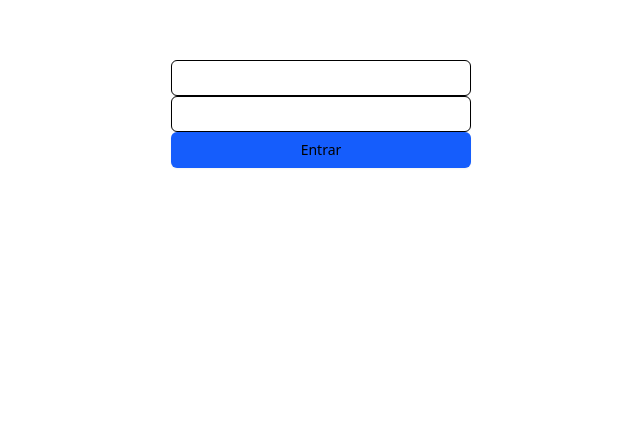
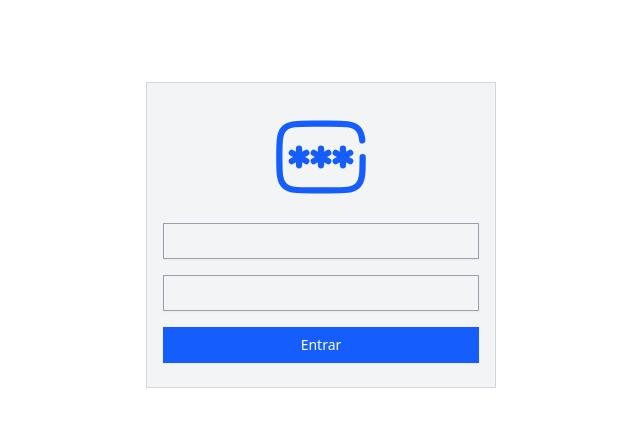
Before and after one commit to heitorBragaPereira/jwt-authentication, a Next.js app in the folder web/jwt-authentication/: page / in a window 1280 px wide. Shown: the part 165-592 px from the top of the page, without its empty margins (319-959 px from the left). Built offline with nearby package versions, Linux system fonts and the light colour scheme.

Commit message:
:construction: wip

```diff
--- a/web/jwt-authentication/src/app/globals.css
+++ b/web/jwt-authentication/src/app/globals.css
@@ -2,7 +2,7 @@
 
 @theme {
   --color-primary: var(--color-blue-600);
-  --color-secondary: var(--color-blue-300);
+  --color-secondary: var(--color-gray-100);
 }
 
 body {
--- a/web/jwt-authentication/src/app/page.tsx
+++ b/web/jwt-authentication/src/app/page.tsx
@@ -1,10 +1,15 @@
 import { Input } from "@/components/ui/input";
 import { Button } from "@/components/ui/button";
+import Image from "next/image";
+import path from "@/assets/logo.svg";
 
 export default function LoginPage() {
   return (
     <div className="w-full h-screen flex justify-center items-center">
-      <div className="w-[300px] h-[350px] flex flex-col">
+      <div className="w-[350px] flex flex-col justify-center gap-4 bg-secondary px-4 py-6 border border-gray-300">
+        <div className="w-full flex justify-center">
+          <Image src={path} alt="Logo" width={100} />
+        </div>
         <Input />
         <Input />
         <Button>Entrar</Button>
--- a/web/jwt-authentication/src/components/ui/button.tsx
+++ b/web/jwt-authentication/src/components/ui/button.tsx
@@ -7,7 +7,7 @@ import { cn } from "@/lib/utils";
 const buttonVariants = cva(
   `inline-flex items-center
   justify-center gap-2 whitespace-nowrap
-  rounded-md text-sm font-medium transition-all
+  text-sm font-medium transition-all
   disabled:pointer-events-none disabled:opacity-50
   [&_svg]:pointer-events-none [&_svg:not([class*='size-'])]:size-4
   shrink-0 [&_svg]:shrink-0 outline-none
@@ -19,7 +19,7 @@ const buttonVariants = cva(
     variants: {
       variant: {
         default:
-          "bg-primary text-primary-foreground shadow-xs hover:bg-primary/90",
+          "bg-primary text-primary-foreground shadow-xs hover:bg-primary/90 text-white",
         destructive:
           "bg-destructive text-white shadow-xs hover:bg-destructive/90 focus-visible:ring-destructive/20 dark:focus-visible:ring-destructive/40 dark:bg-destructive/60",
         outline:
@@ -32,8 +32,8 @@ const buttonVariants = cva(
       },
       size: {
         default: "h-9 px-4 py-2 has-[>svg]:px-3",
-        sm: "h-8 rounded-md gap-1.5 px-3 has-[>svg]:px-2.5",
-        lg: "h-10 rounded-md px-6 has-[>svg]:px-4",
+        sm: "h-8 gap-1.5 px-3 has-[>svg]:px-2.5",
+        lg: "h-10 px-6 has-[>svg]:px-4",
         icon: "size-9",
       },
     },
--- a/web/jwt-authentication/src/components/ui/input.tsx
+++ b/web/jwt-authentication/src/components/ui/input.tsx
@@ -8,8 +8,8 @@ function Input({ className, type, ...props }: React.ComponentProps<"input">) {
       type={type}
       data-slot="input"
       className={cn(
-        "file:text-foreground placeholder:text-muted-foreground selection:bg-primary selection:text-primary-foreground dark:bg-input/30 border-input flex h-9 w-full min-w-0 rounded-md border bg-transparent px-3 py-1 text-base shadow-xs transition-[color,box-shadow] outline-none file:inline-flex file:h-7 file:border-0 file:bg-transparent file:text-sm file:font-medium disabled:pointer-events-none disabled:cursor-not-allowed disabled:opacity-50 md:text-sm",
-        "focus-visible:border-ring focus-visible:ring-ring/50 focus-visible:ring-[1px]",
+        "file:text-foreground placeholder:text-muted-foreground selection:bg-primary selection:text-primary-foreground dark:bg-input/30 border-input flex h-9 w-full min-w-0 border border-gray-400 bg-transparent px-3 py-1 text-base shadow-xs transition-[color,box-shadow] outline-none file:inline-flex file:h-7 file:border-0 file:bg-transparent file:text-sm file:font-medium disabled:pointer-events-none disabled:cursor-not-allowed disabled:opacity-50 md:text-sm",
+        "focus-visible:border-ring focus-visible:ring-ring/50 focus-visible:ring-[1px] focus-visible:ring-gray-400",
         "aria-invalid:ring-destructive/20 dark:aria-invalid:ring-destructive/40 aria-invalid:border-destructive",
         className
       )}
```
Also changed, not shown: web/jwt-authentication/src/assets/logo.svg (added).
